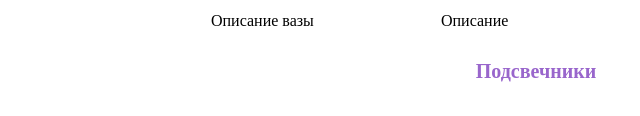
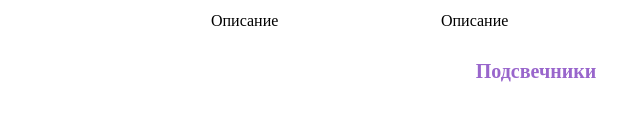
Before and after one commit to CeramicMagic/CeramicMagic, a plain HTML site: page index.html in a window 1280 px wide. Shown: the part 667-783 px from the top of the page, 104-744 px from the left. Drawn offline with Linux system fonts and the light colour scheme.

Commit message:
Add files via upload

```diff
--- a/index.html
+++ b/index.html
@@ -72,7 +72,7 @@
             </div>
             <div class="container container-wrap">
                 <div class="container-goods"><img class='photo' src="./img/vase1.jpg" alt="vase">
-                    <span class="description">Описание вазы</span>
+                    <span class="description">Описание</span>
                 </div>
                 <div class="container-goods"><img class='photo' src="./img/vase2.jpg" alt="vase">
                     <span class="description">Описание</span>
@@ -148,7 +148,7 @@
                     <span class="description">Описание</span>
                 </div>
                 <video width="350" height="240" controls>
-                    <source src='./img/bronch.mp4' type="video/mp4">
+                    <source src='./img/br.mp4' type="video/mp4">
                     Ваш браузер не поддерживает тег video.
                 </video> -->
             </div>
```
